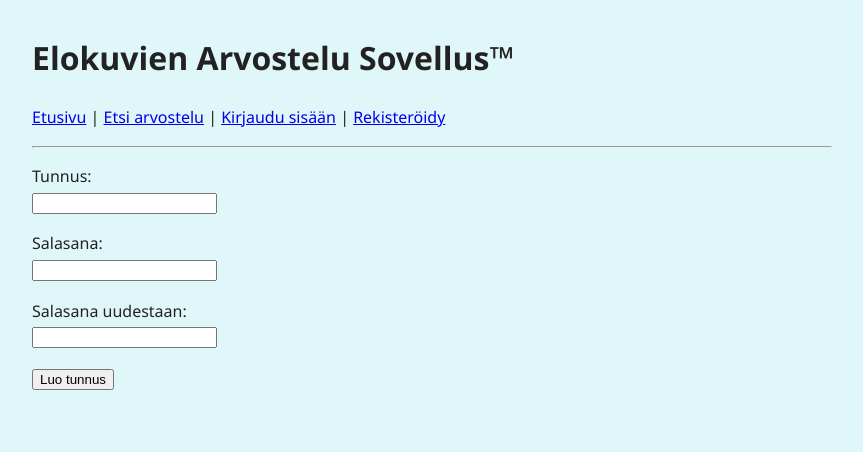
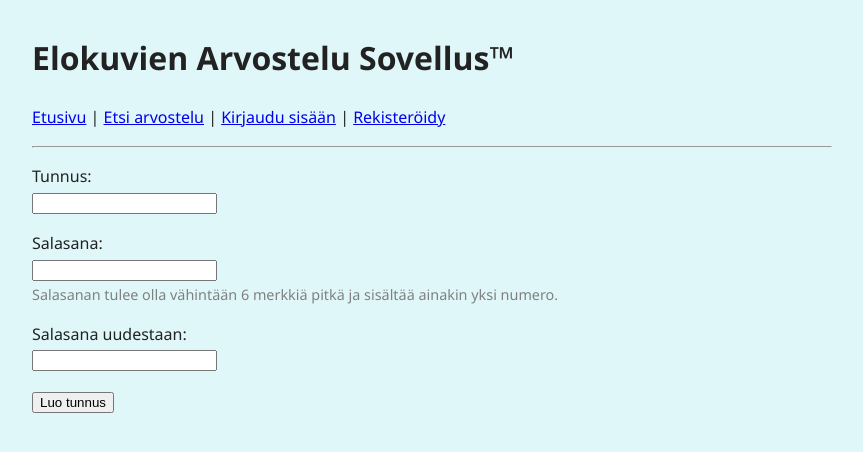
Before and after one commit to wentzelo/TIKAWE-Elokuva-Arvostelu, a Flask app: page /register in a window 1280 px wide. Shown: the top 452 px of the page, without its empty margins (208-1071 px from the left). Run offline with Flask 3, Linux system fonts and the light colour scheme.

Commit message:
Added password requirements to /register.

```diff
--- a/templates/register.html
+++ b/templates/register.html
@@ -7,15 +7,18 @@
     <input type="hidden" name="csrf_token" value="{{ session.csrf_token }}" />
     <p>
       <label for="tunnus">Tunnus</label>:<br />
-      <input type="text" name="username" id="tunnus" value="{{ username or '' }}"/>
+      <input type="text" name="username" id="tunnus" value="{{ username or '' }}" />
     </p>
     <p>
       <label for="salasana">Salasana</label>:<br />
       <input type="password" name="password1" id="salasana" />
+      <span style="color: gray; font-size: 0.9em; display: block;">
+        Salasanan tulee olla vähintään 6 merkkiä pitkä ja sisältää ainakin yksi numero.
+      </span>
     </p>
     <p>
       <label for="salasana2">Salasana uudestaan</label>:<br />
-      <input type="password" name="password2" id="salasana2"/>
+      <input type="password" name="password2" id="salasana2" />
     </p>
     <input type="submit" value="Luo tunnus" />
   </form>
```
